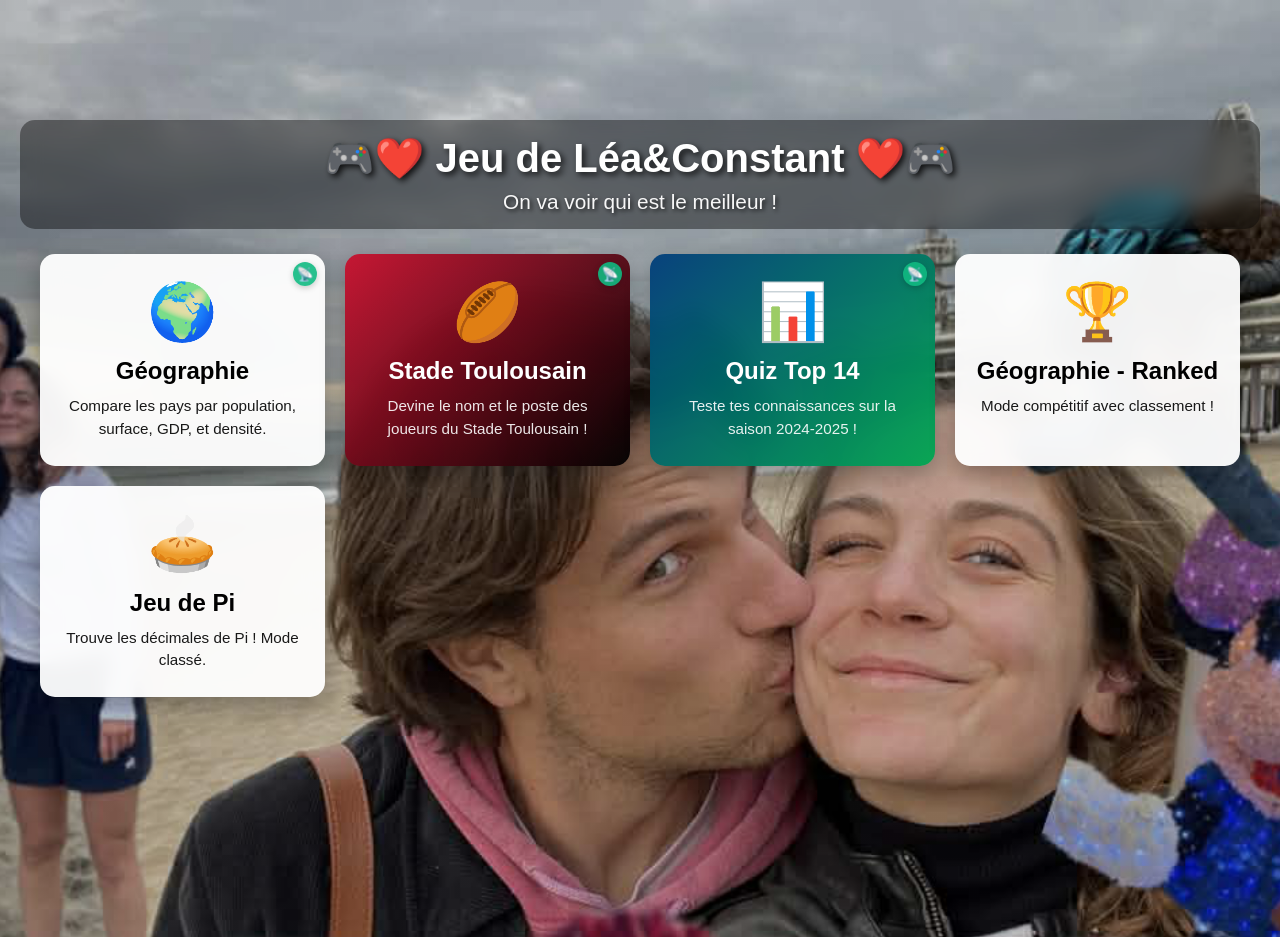
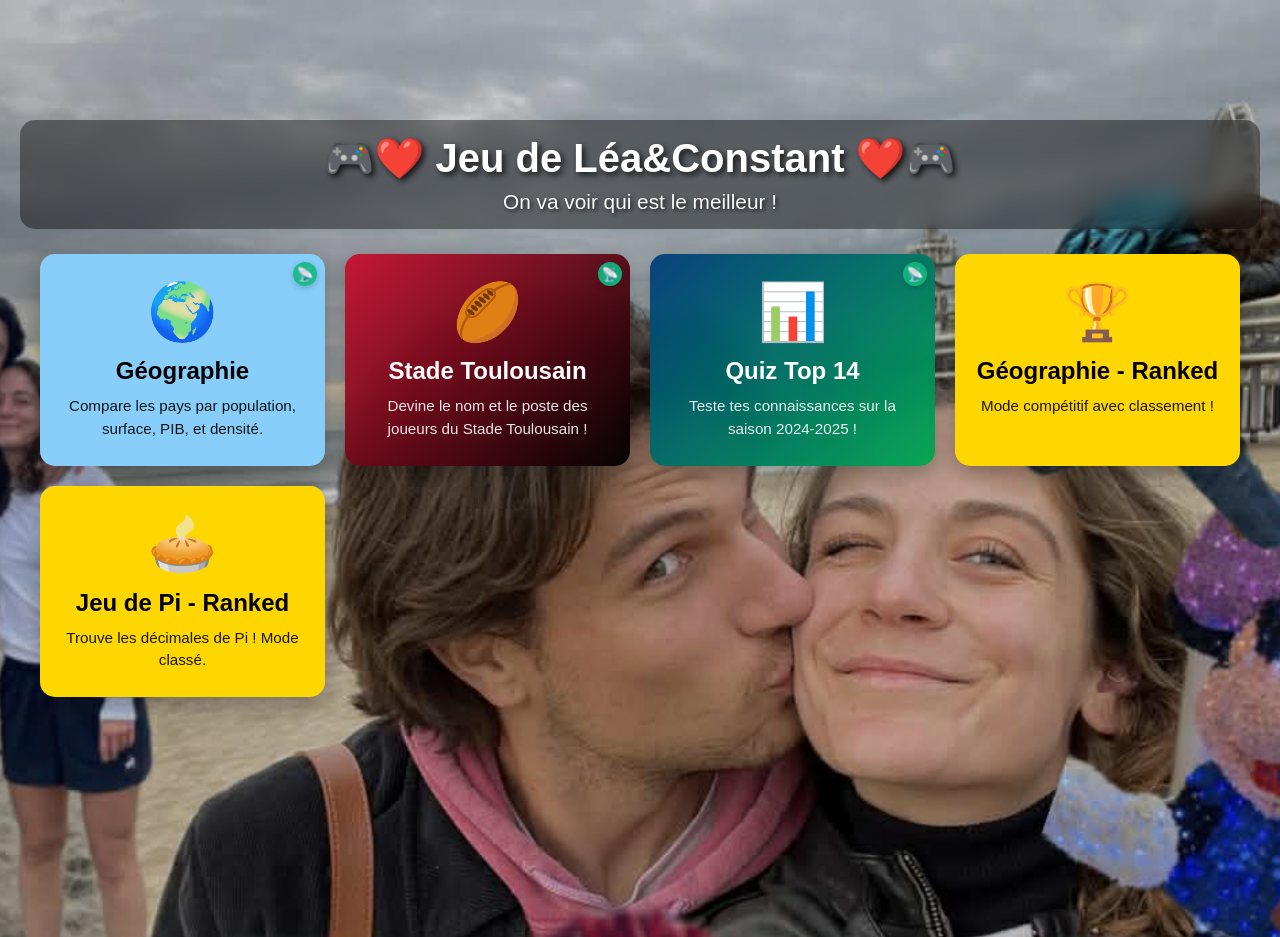
Before and after one commit to Constant000/lea-christmas-game, a Flask app: page / in a window 1280 px wide. Shown: the top 937 px of the page. Run offline with Flask 3, Linux system fonts and the light colour scheme.

Commit message:
fix-bugs

```diff
--- a/flag_game/game.py
+++ b/flag_game/game.py
@@ -1,7 +1,7 @@
 #!/usr/bin/env python3
 """
 Flag Comparison Game - Web Version
-Compare countries by population, area, GDP, or density
+Compare countries by population, area, PIB, or density
 """
 
 from flask import Blueprint, render_template, jsonify, send_from_directory, request
--- a/static/app.js
+++ b/static/app.js
@@ -168,7 +168,7 @@ const flagGame = {
 
         const questionTexts = {
             'population': 'Allez ma loute, quel pays à la plus grande population ?',
-            'area': 'Quel pays a la plus grande superficie (en terrains de rugby) ?',
+            'area': 'Quel pays a la plus grande superficie ?',
             'gdp': 'Quel pays a le plus grand PIB ? (pas par habitant hein)',
             'density': 'Quel pays a la plus grande densité de population ?'
         };
--- a/templates/index.html
+++ b/templates/index.html
@@ -132,7 +132,7 @@
         }
 
         .game-card {
-            background: rgba(255, 255, 255, 0.95);
+            background: lightskyblue;
             border-radius: 15px;
             padding: 25px 20px;
             text-align: center;
@@ -140,6 +140,22 @@
             transition: all 0.3s ease;
             cursor: pointer;
             backdrop-filter: blur(10px);
+        }
+
+        .game-card-ranked {
+            background: gold;
+            border-radius: 15px;
+            padding: 25px 20px;
+            text-align: center;
+            box-shadow: 0 8px 25px rgba(0, 0, 0, 0.3);
+            transition: all 0.3s ease;
+            cursor: pointer;
+            backdrop-filter: blur(10px);
+        }
+
+        .game-card-ranked:hover {
+            transform: translateY(-8px) scale(1.02);
+            box-shadow: 0 12px 35px rgba(0, 0, 0, 0.4);
         }
 
         .game-card:hover {
@@ -829,7 +782,7 @@
                         <div class="offline-indicator-badge" data-tooltip="Mode hors ligne">📡</div>
                         <div class="game-title">Géographie</div>
                         <div class="game-description">
-                            Compare les pays par population, surface, GDP, et densité.
+                            Compare les pays par population, surface, PIB, et densité.
                         </div>
                     </div>
 
@@ -850,16 +803,16 @@
                             Teste tes connaissances sur la saison 2024-2025 !
                         </div>
                     </div>
-                    <div class="game-card" onclick="navigateTo('flag-game'); flagGame.restart(true);">
+                    <div class="game-card-ranked" onclick="navigateTo('flag-game'); flagGame.restart(true);">
                         <div class="game-icon">🏆</div>
                         <div class="game-title">Géographie - Ranked</div>
                         <div class="game-description">
                             Mode compétitif avec classement !
                         </div>
                     </div>
-                    <div class="game-card" onclick="navigateTo('pi-game')">
+                    <div class="game-card-ranked" onclick="navigateTo('pi-game')">
                         <div class="game-icon">🥧</div>
-                        <div class="game-title">Jeu de Pi</div>
+                        <div class="game-title">Jeu de Pi - Ranked</div>
                         <div class="game-description">
                             Trouve les décimales de Pi ! Mode classé.
                         </div>
@@ -1014,8 +967,8 @@
             <button class="back-btn" onclick="navigateTo('menu')">← Menu</button>
 
             <div class="game-header">
-                <h1>🥧 Jeu de Pi</h1>
-                <p class="subtitle">Trouve la prochaine décimale !</p>
+                <h1>🥧 Jeu de Pi - Ranked</h1>
+                <p class="subtitle">Il faut vraiment être fou pour apprendre Pi</p>
             </div>
 
             <div id="pi-game-content">
```
Also changed, not shown: other parts of templates/index.html (+2 -65 lines).
